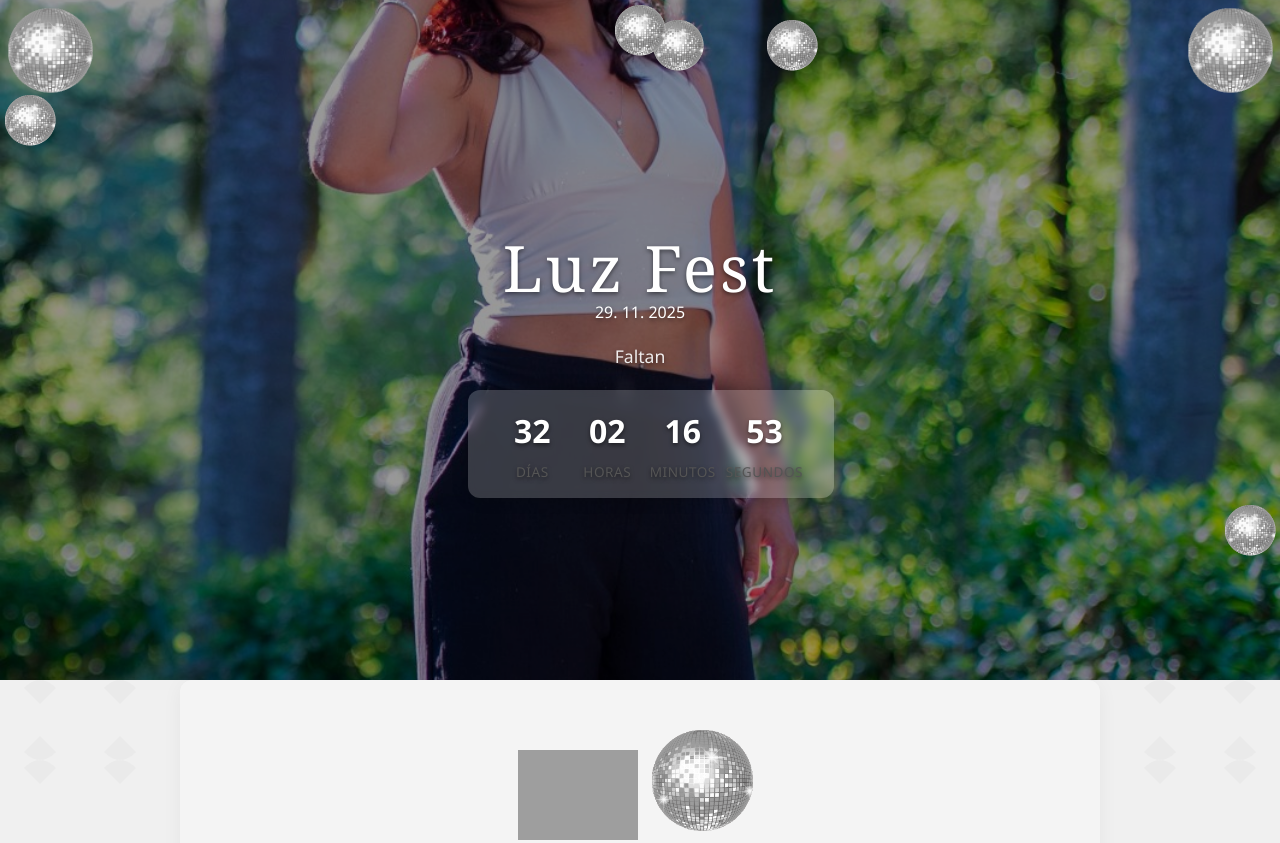
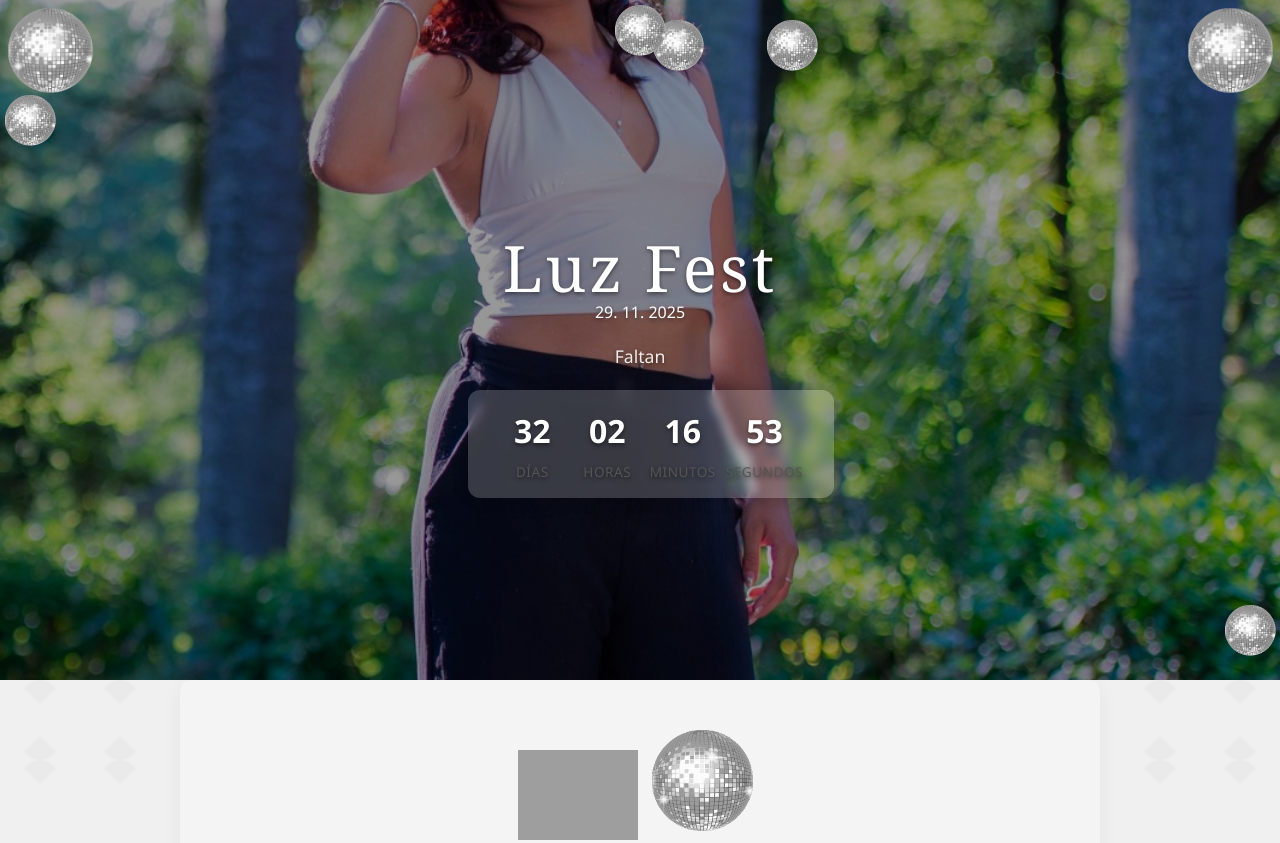
Before and after one commit to romerofrandaniel/luz-fest, a plain HTML site: page index.html in a window 1280 px wide. Shown: the top 843 px of the page. Drawn offline with Linux system fonts and the light colour scheme; grey boxes are pictures that could not be loaded.

Commit message:
Update index.html

```diff
--- a/index.html
+++ b/index.html
@@ -311,7 +311,7 @@ window.addEventListener('touchstart', activarAudio);
      style="position:absolute; top:0px; right:0px; z-index:10;">
 
     <img draggable="false" src="./picmix.com_1538078.gif" width="60" alt=""
-     style="position:absolute; top:500px; right:0px; z-index:10;">
+     style="position:absolute; top:600px; right:0px; z-index:10;">
 
 
 
```
